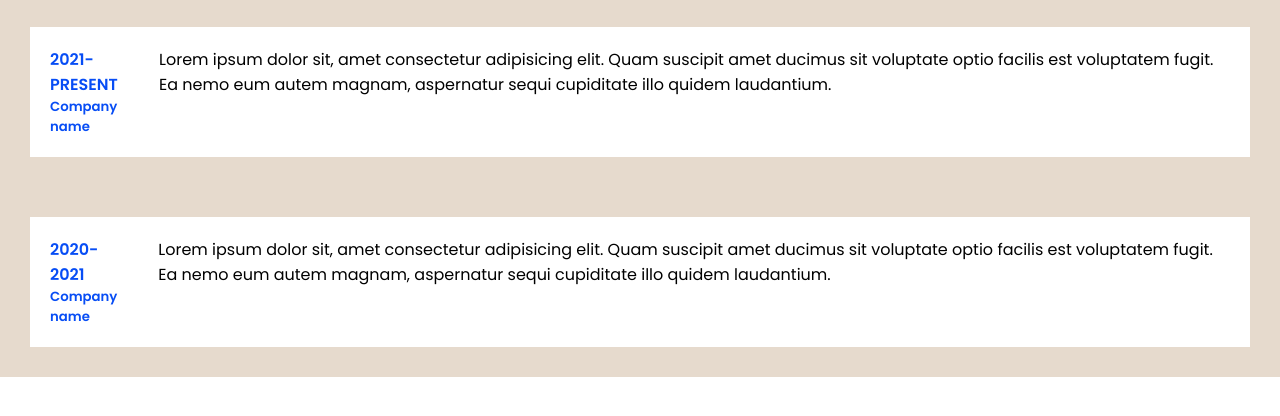
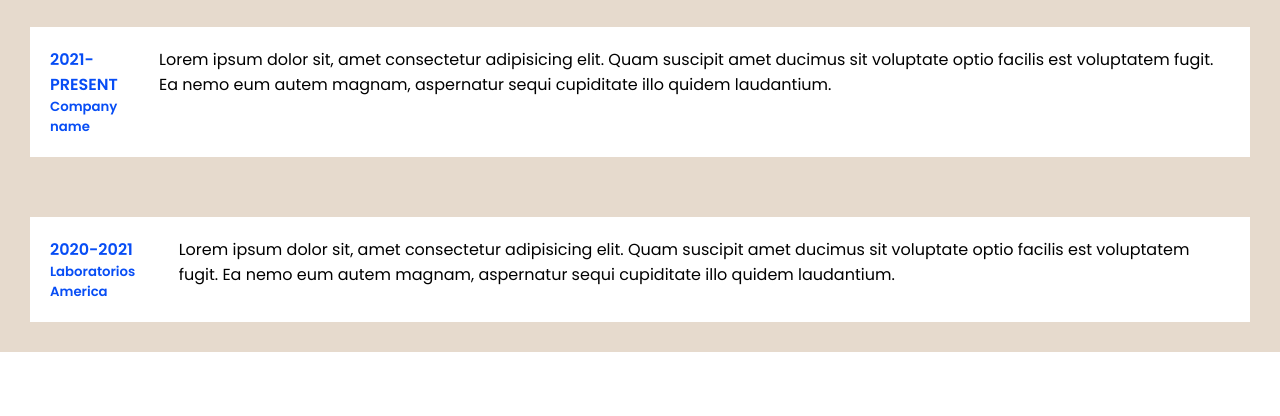
Before and after one commit to PaulinaRendon/portfolio, a plain HTML site: page sobre-mi.html in a window 1280 px wide. Shown: the part 212-628 px from the top of the page. Drawn offline with Linux system fonts and the light colour scheme.

Commit message:
Actualizar nombre compania

```diff
--- a/sobre-mi.html
+++ b/sobre-mi.html
@@ -41,7 +41,7 @@
       <div class="experience-info">
         <div class="years-info">
          <h4>2020-2021</h4>
-         <h5>Company name</h5>
+         <h5>Laboratorios America</h5>
         </div>
         <div class="funciones-resumen">
           <p>Lorem ipsum dolor sit, amet consectetur adipisicing elit. Quam suscipit amet ducimus sit voluptate optio facilis
```
